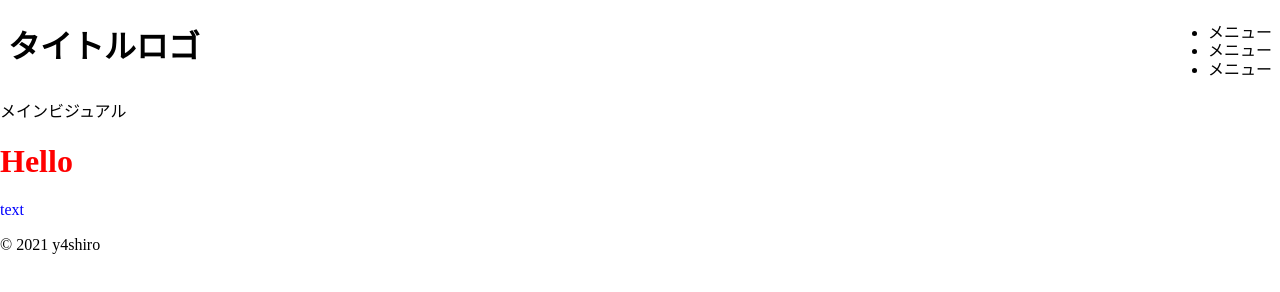
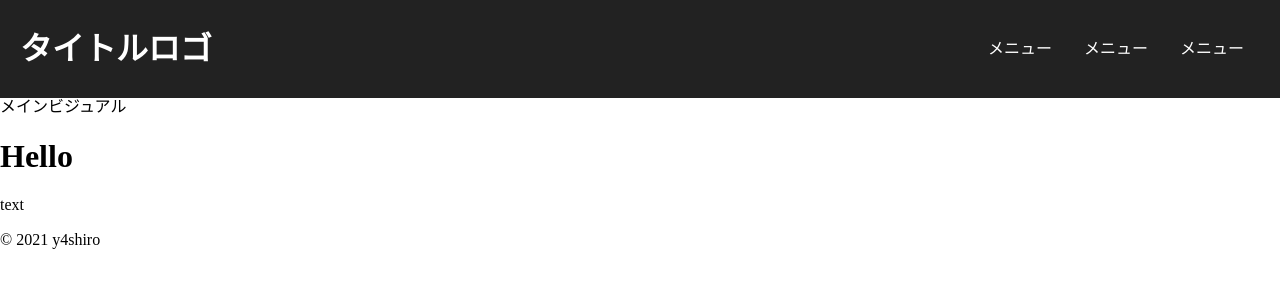
Before and after one commit to y4shiro/gatsby-ts-sandbox, a Gatsby site: page / in a window 1280 px wide. Built offline with nearby package versions, Linux system fonts and the light colour scheme; Gatsby itself is replaced by a stand-in of ours.

Commit message:
header のコーディング

```diff
--- a/src/pages/index.module.css
+++ b/src/pages/index.module.css
@@ -2,13 +2,21 @@
 .header {
   display: flex;
   justify-content: space-between;
-  padding: 8px;
+  align-items: center;
+  padding: 8px 20px;
+  background-color: #222;
+  color: white;
 }
-
-.title {
-  color: red;
+.headerMenu {
+  display: flex;
+  list-style: none;
 }
-
-.text {
-  color: blue;
+.headerMenuItem {
+  display: block;
+  color: white;
+  text-decoration: none;
+  padding: 16px;
 }
+.headerMenuItem:hover {
+  opacity: 0.7;
+}
--- a/src/pages/index.module.css.d.ts
+++ b/src/pages/index.module.css.d.ts
@@ -1,4 +1,4 @@
 // This file is automatically generated. Do not modify this file manually -- YOUR CHANGES WILL BE ERASED!
 export const header: string;
-export const title: string;
-export const text: string;
+export const headerMenu: string;
+export const headerMenuItem: string;
--- a/src/pages/index.tsx
+++ b/src/pages/index.tsx
@@ -1,6 +1,5 @@
 import React from 'react';
 import * as styles from './index.module.css';
-
 import 'normalize.css';
 
 const IndexPage = () => {
@@ -9,18 +8,30 @@ const IndexPage = () => {
       <header className={styles.header}>
         <h1>タイトルロゴ</h1>
         <nav>
-          <ul>
-            <li>メニュー</li>
-            <li>メニュー</li>
-            <li>メニュー</li>
+          <ul className={styles.headerMenu}>
+            <li>
+              <a href="#" className={styles.headerMenuItem}>
+                メニュー
+              </a>
+            </li>
+            <li>
+              <a href="#" className={styles.headerMenuItem}>
+                メニュー
+              </a>
+            </li>
+            <li>
+              <a href="#" className={styles.headerMenuItem}>
+                メニュー
+              </a>
+            </li>
           </ul>
         </nav>
       </header>
       <main>
         <section>メインビジュアル</section>
         <section>
-          <h1 className={styles.title}>Hello</h1>
-          <p className={styles.text}>text</p>
+          <h1>Hello</h1>
+          <p>text</p>
         </section>
       </main>
       <footer>
```
